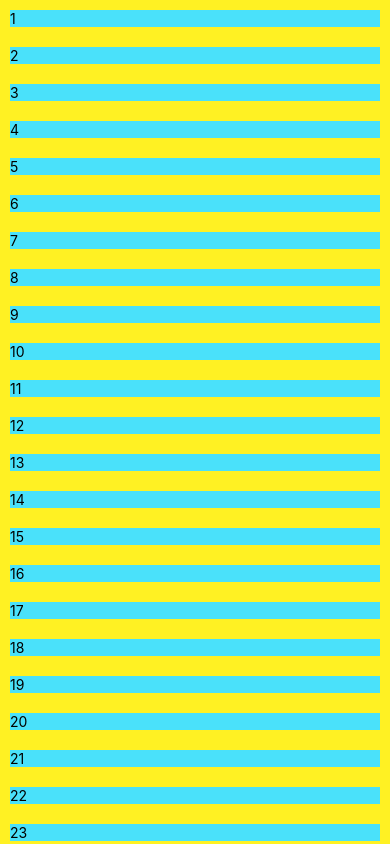
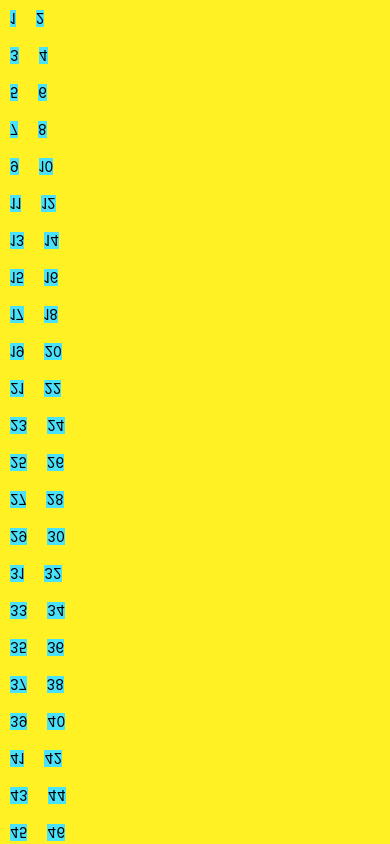
Before and after one commit to qkreltms/react-native-practice01, a React Native app: screen / in a window 390 px wide. Shown: the top 844 px of the page. Built offline with nearby package versions, Linux system fonts and the light colour scheme.

Commit message:
플렛리스트 추가

```diff
--- a/App.tsx
+++ b/App.tsx
@@ -4,6 +4,7 @@ import { SafeAreaProvider } from "react-native-safe-area-context";
 import { Text, View } from "./components/Themed";
 import {
   Button,
+  FlatList,
   Linking,
   RefreshControl,
   ScrollView,
@@ -41,24 +42,31 @@ export default function App() {
         {/* <Navigation colorScheme={colorScheme} />
         <StatusBar /> */}
         <View style={styles.body}>
-          <ScrollView
+          {/* 스크롤 뷰에 데이터가 많아지면 성능 이슈 발생 => flat list를 사용해 list 재사용하도록 구현 */}
+          <FlatList
+            data={list}
+            // 아래의 속성이 붙으면 새로고침도 아래에서 해야됨
+            inverted
+            // horizontal에서는 num columns 지원하지 않음
             horizontal={false}
+            // numColumns와 key값이 동일해야됨
+            numColumns={2}
+            key={2}
+            keyExtractor={(item, index) => index.toString()}
+            renderItem={({ item }) => (
+              <View style={styles.item}>
+                <Text>{item.name}</Text>
+              </View>
+            )}
             refreshControl={
               <RefreshControl
                 refreshing={refreshing}
                 onRefresh={onRefresh}
-                colors={["#FF00FF"]}
+                colors={["#ff00ff"]}
               />
             }
-          >
-            {list.map((item) => {
-              return (
-                <View style={styles.item} key={item.key}>
-                  <Text>{item.name}</Text>
-                </View>
-              );
-            })}
-          </ScrollView>
+          />
+
           <Text>test with {name}</Text>
           <Button
             title="naver"
```
